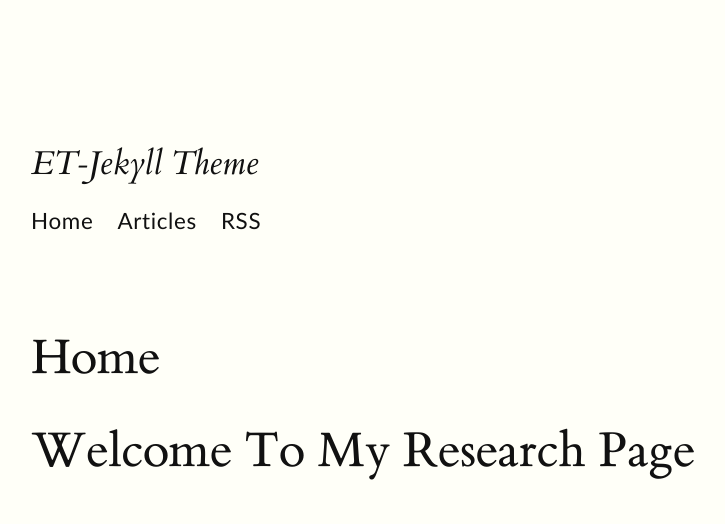
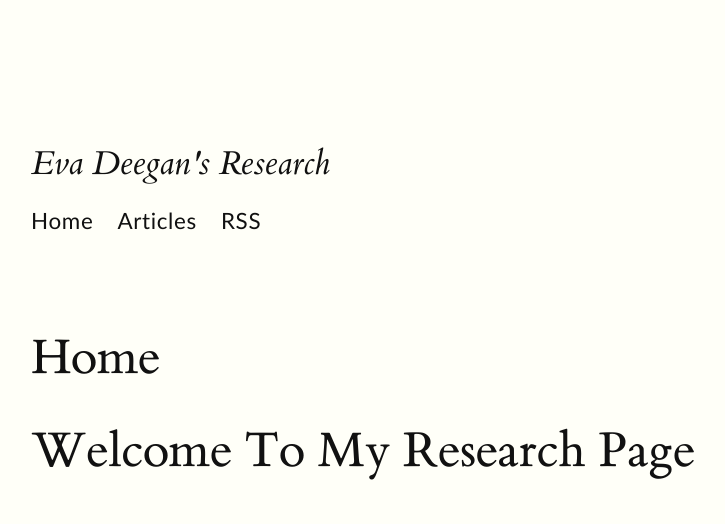
Before and after one commit to eva-deegan/eva-deegan.github.io, a Jekyll site: the page built from index.html, in a window 1280 px wide. Shown: the top 524 px of the page, without its empty margins (129-854 px from the left). Built offline with Jekyll 4.4.1, drawn with Linux system fonts in a browser that asks for light colours; grey boxes are pictures that could not be loaded.

Commit message:
Update _config.yml

```diff
--- a/_config.yml
+++ b/_config.yml
@@ -1,8 +1,8 @@
 ###########
 # site.title
 
-title: ET-Jekyll Theme
-description: A minimal Jekyll theme inspired by Tufte CSS
+title: Eva Deegan's Research
+description: A website for Eva Deegan's research projects and publications.
 url: "https://et-jekyll.netlify.app"
 host: 0.0.0.0
 
```
